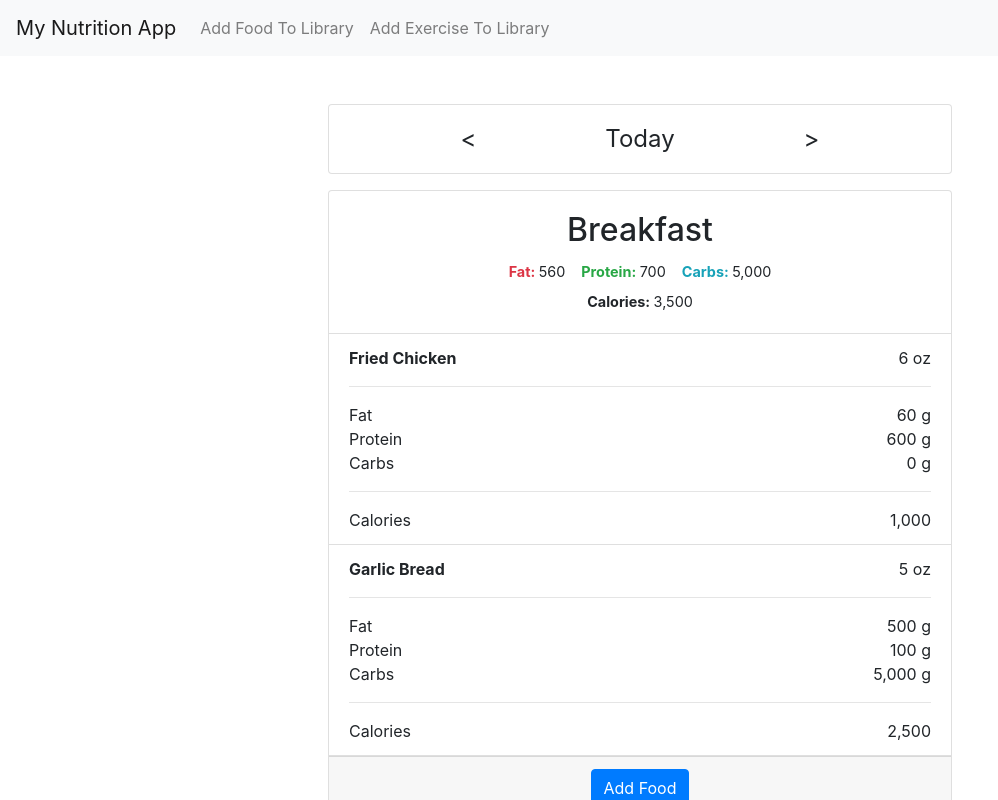
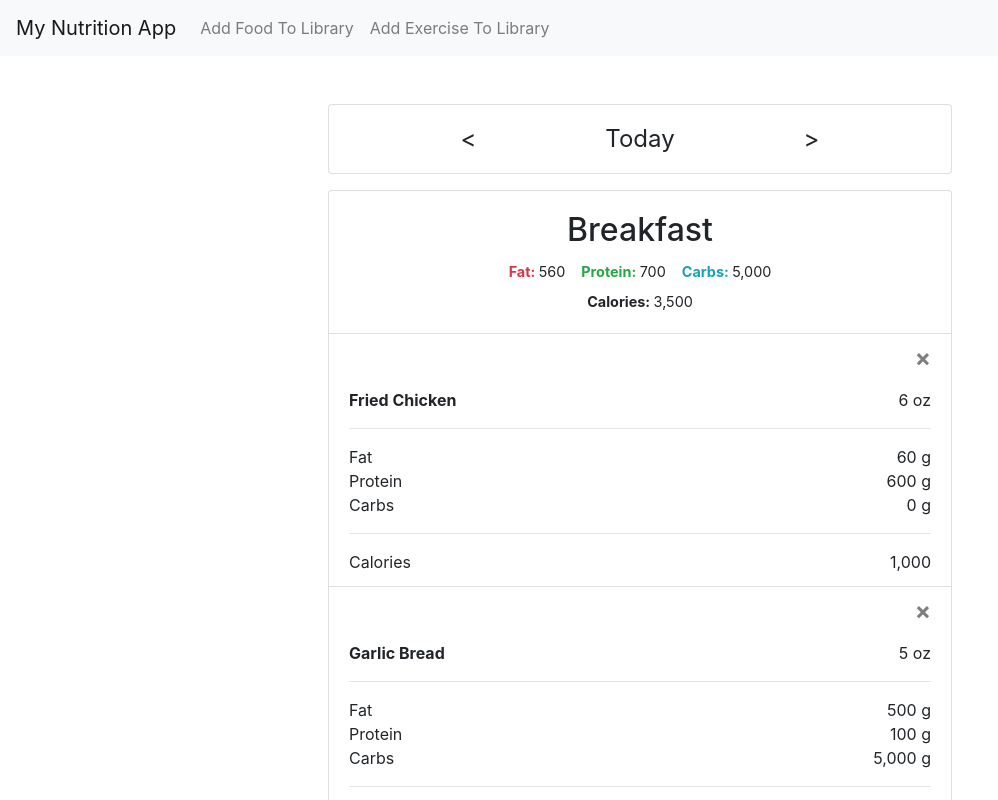
Before and after one commit to ctram/my-nutrition-app, a React (Create React App) app: page / in a window 1280 px wide. Shown: the top 800 px of the page, without its empty margins (0-998 px from the left). Built offline with nearby package versions, Linux system fonts and the light colour scheme.

Commit message:
adds ability to remove a food from meal

```diff
--- a/src/components/App.js
+++ b/src/components/App.js
@@ -38,6 +38,7 @@ class App extends React.Component {
     this.addExerciseToDay = this.addExerciseToDay.bind(this);
     this.addExerciseTemplateToLibrary = this.addExerciseTemplateToLibrary.bind(this);
     this.changeDate = this.changeDate.bind(this);
+    this.removeItem = this.removeItem.bind(this);
   }
 
   componentDidMount() {
@@ -88,8 +89,7 @@ class App extends React.Component {
       return foodTemplate.id === food.id;
     })
 
-    const newFood = { ...foodTemplate, numberServings: food.numberServings };
-    delete newFood.id
+    const newFood = { ...foodTemplate, numberServings: food.numberServings, id: Math.random() };
 
     let day = days[date];
 
@@ -113,8 +113,7 @@ class App extends React.Component {
       return exerciseTemplate.id === exercise.id;
     })
 
-    const newExercise = { ...exercise, name: exerciseTemplate.name };
-    delete newExercise.id;
+    const newExercise = { ...exercise, name: exerciseTemplate.name, id: Math.random() };
 
     let day = days[date];
 
@@ -168,6 +167,34 @@ class App extends React.Component {
     return Promise.resolve();
   }
 
+  removeItem(itemType, item) {
+    const { name, id } = item;
+    const { days, date } = this.state;
+
+    if (!window.confirm(`Are you sure you want to remove ${name}? This cannot be undone.`)) {
+      return;
+    }
+
+    const day = days[date];
+
+    let items = itemType === 'exercise' ? day.exercises : day.foods[itemType].items;
+
+
+    items = items.filter(item => {
+      return item.id !== id;
+    });
+
+    if (itemType === 'exercise') {
+      day.exercises = items;
+    } else {
+      day.foods[itemType].items = items;
+    }
+
+    days[date] = day;
+
+    this.setState({ days })
+  }
+
   goToPageAddFoodToLibrary() {
     this.props.history.push("/add-food-to-library");
     document.body.scrollTop = document.documentElement.scrollTop = 0;
@@ -215,6 +242,7 @@ class App extends React.Component {
                   onAddFoodToMeal={this.addFoodToMeal}
                   onAddExerciseToDay={this.addExerciseToDay}
                   onChangeDate={this.changeDate}
+                  onRemoveItem={this.removeItem}
                 />
               )}
             />
--- a/src/components/MealItem.js
+++ b/src/components/MealItem.js
@@ -3,7 +3,8 @@ import React from 'react';
 import { MEASURING_UNITS_LABELS } from '../constants/constants';
 
 function MealItem(props) {
-  const { name, servingUnit, servingSize, numberServings, nutrition } = props.item;
+  const { onClickClose } = props;
+  const { name, servingUnit, servingSize, numberServings, nutrition, id } = props.item;
   const { calories } = nutrition;
 
   const servingSizeUnitLabel = MEASURING_UNITS_LABELS[servingUnit];
@@ -31,6 +32,11 @@ function MealItem(props) {
 
   return (
     <li className="list-group-item">
+      <div className="text-right mb-3">
+        <button onClick={() => (onClickClose({ name, id }))} type="button" className="close">
+          <span>&times;</span>
+        </button>
+      </div>
       <div className="d-flex justify-content-between">
         <span className="font-weight-bold text-capitalize">
           {name}
--- a/src/components/MealStats.js
+++ b/src/components/MealStats.js
@@ -11,6 +11,7 @@ class MealStats extends React.Component {
     super(props);
 
     this.onClickAddFood = this.onClickAddFood.bind(this);
+    this.onClickCloseItem = this.onClickCloseItem.bind(this);
   }
 
   onClickAddFood(e) {
@@ -18,15 +19,20 @@ class MealStats extends React.Component {
     onClickAddFood(name);
   }
 
+  onClickCloseItem(item) {
+    const { name: mealName, onClickCloseItem } = this.props;
+    onClickCloseItem(mealName, item);
+  }
+
   render() {
-    const { name, items } = this.props;
+    const { name, items, onClickCloseItem } = this.props;
 
     let domItems = null;
     let domTotalMealStats = null;
 
     if (items && items.length > 0) {
       domItems = items.map((item, idx) => {
-        return <MealItem key={item.id || idx} item={item} />;
+        return <MealItem key={item.id || idx} item={item} onClickClose={this.onClickCloseItem} />;
       });
 
       domItems = <ul className="list-group list-group-flush">{domItems}</ul>;
--- a/src/pages/PageDay.js
+++ b/src/pages/PageDay.js
@@ -123,7 +123,7 @@ class PageDay extends React.Component {
       exerciseTemplates
     } = this.state;
 
-    const { onChangeDate } = this.props;
+    const { onChangeDate, onRemoveItem } = this.props;
 
     const day = days[date];
 
@@ -166,6 +166,7 @@ class PageDay extends React.Component {
             name="breakfast"
             items={breakfast.items}
             onClickAddFood={this.showModalAddFoodToMeal}
+            onClickCloseItem={onRemoveItem}
           />
         </div>
         <div className="py-3">
@@ -173,6 +174,7 @@ class PageDay extends React.Component {
             name="lunch"
             items={lunch.items}
             onClickAddFood={this.showModalAddFoodToMeal}
+            onClickCloseItem={onRemoveItem}
           />
         </div>
         <div className="py-3">
@@ -180,12 +182,14 @@ class PageDay extends React.Component {
             name="dinner"
             items={dinner.items}
             onClickAddFood={this.showModalAddFoodToMeal}
+            onClickCloseItem={onRemoveItem}
           />
         </div>
         <div className="py-3">
           <MealStats
             name="snacks"
             items={snacks.items}
+            onClickCloseItem={onRemoveItem}
             onClickAddFood={this.showModalAddFoodToMeal}
           />
         </div>
@@ -193,6 +197,7 @@ class PageDay extends React.Component {
           <Exercises
             exercises={exercises}
             onClickAddExercise={this.showModalAddExerciseToDay}
+            onClickCloseItem={onRemoveItem}
           />
         </div>
       </div>
--- a/src/styles/App.css
+++ b/src/styles/App.css
@@ -15,3 +15,7 @@
     margin: auto;
   }
 }
+
+.close {
+  float: none;
+}
```
